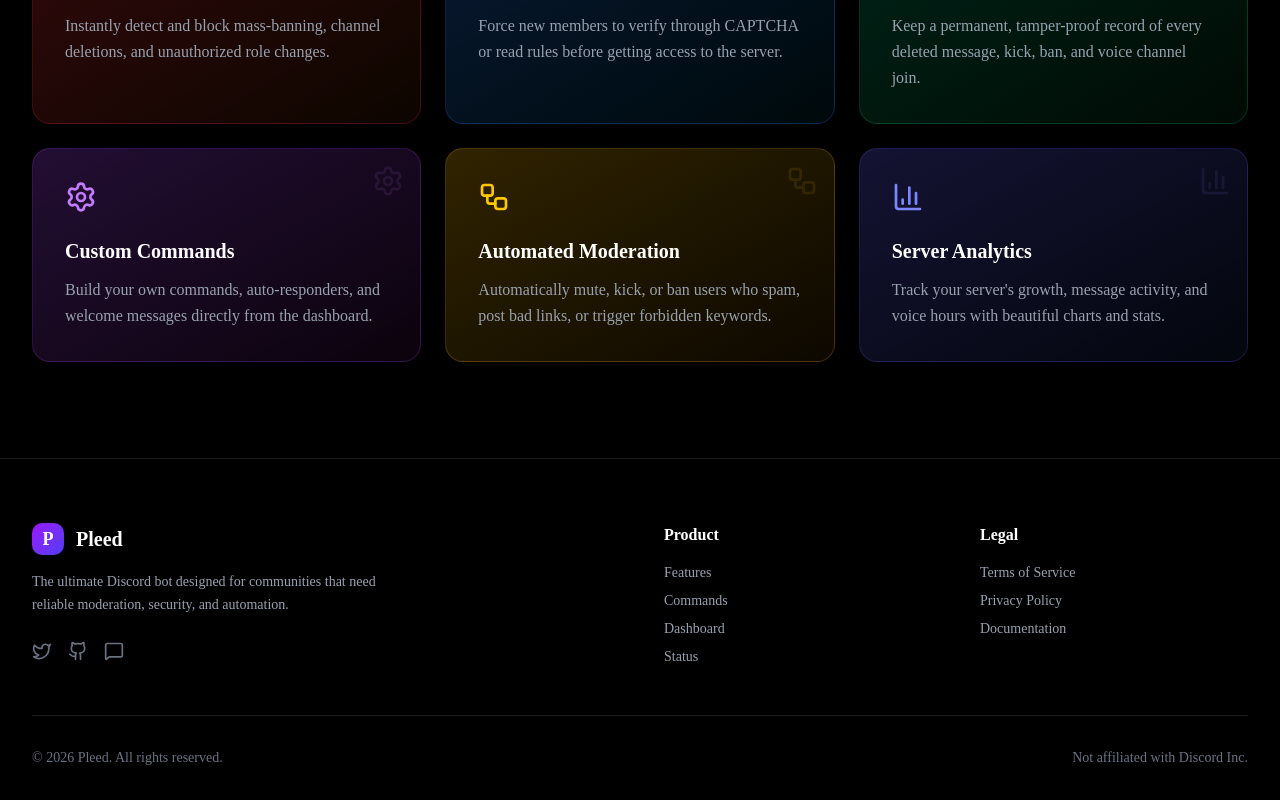
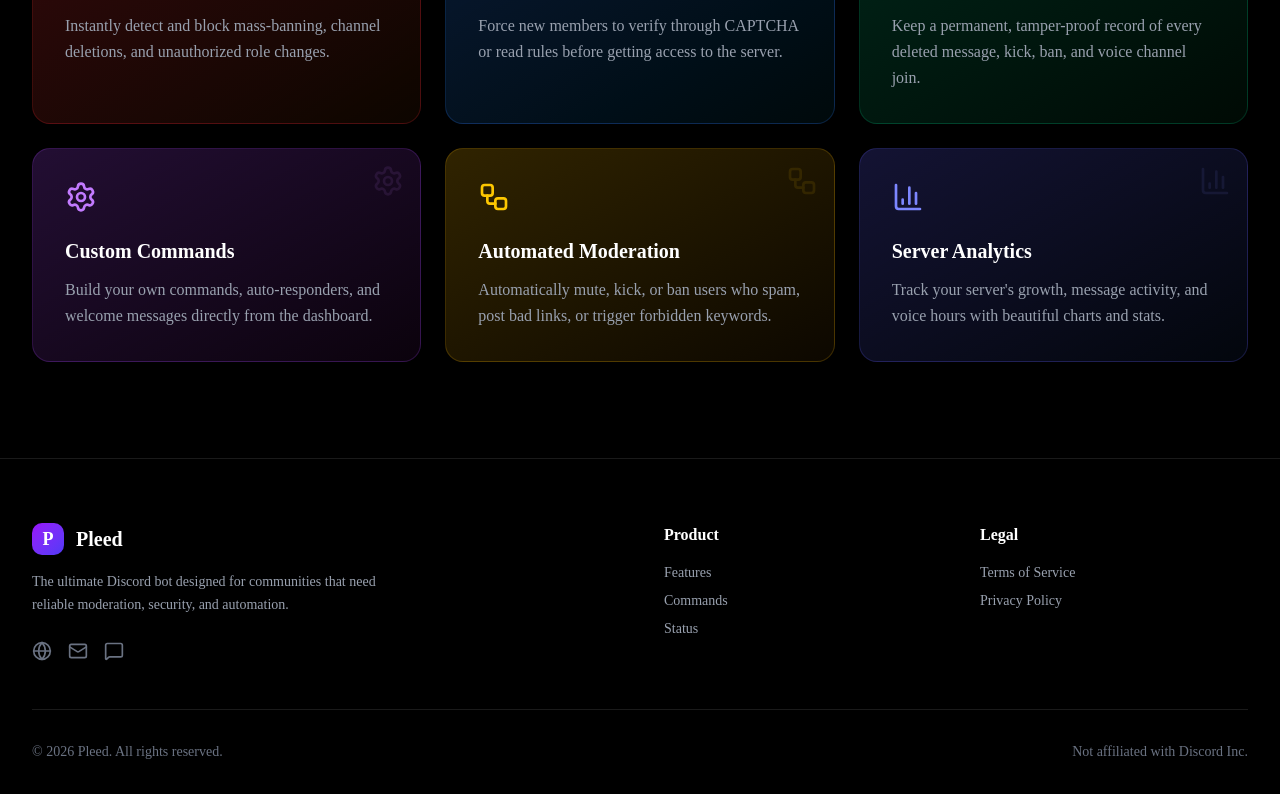
Before and after one commit to wxstescripts/Pleed-FAQ, a Next.js app: page / in a window 1280 px wide. Shown: the part 1256-2056 px from the top of the page. Built offline with nearby package versions, Linux system fonts and the light colour scheme.

Commit message:
Fix Next.js build error caused by lucide-react brand icons

```diff
--- a/src/components/footer.tsx
+++ b/src/components/footer.tsx
@@ -1,5 +1,5 @@
 import Link from "next/link";
-import { Github, Twitter, MessageSquare } from "lucide-react";
+import { MessageSquare, Globe, Mail } from "lucide-react";
 
 export default function Footer() {
   return (
@@ -18,10 +18,10 @@ export default function Footer() {
             </p>
             <div className="flex gap-4">
               <a href="#" className="text-gray-500 hover:text-white transition-colors">
-                <Twitter className="w-5 h-5" />
+                <Globe className="w-5 h-5" />
               </a>
               <a href="#" className="text-gray-500 hover:text-white transition-colors">
-                <Github className="w-5 h-5" />
+                <Mail className="w-5 h-5" />
               </a>
               <a href="#" className="text-gray-500 hover:text-white transition-colors">
                 <MessageSquare className="w-5 h-5" />
@@ -34,7 +34,6 @@ export default function Footer() {
             <ul className="space-y-2 text-sm text-gray-400">
               <li><Link href="#features" className="hover:text-purple-400 transition-colors">Features</Link></li>
               <li><Link href="/commands" className="hover:text-purple-400 transition-colors">Commands</Link></li>
-              <li><Link href="/dashboard" className="hover:text-purple-400 transition-colors">Dashboard</Link></li>
               <li><Link href="/status" className="hover:text-purple-400 transition-colors">Status</Link></li>
             </ul>
           </div>
@@ -44,7 +43,6 @@ export default function Footer() {
             <ul className="space-y-2 text-sm text-gray-400">
               <li><Link href="/terms" className="hover:text-purple-400 transition-colors">Terms of Service</Link></li>
               <li><Link href="/privacy" className="hover:text-purple-400 transition-colors">Privacy Policy</Link></li>
-              <li><Link href="/docs" className="hover:text-purple-400 transition-colors">Documentation</Link></li>
             </ul>
           </div>
         </div>
```
